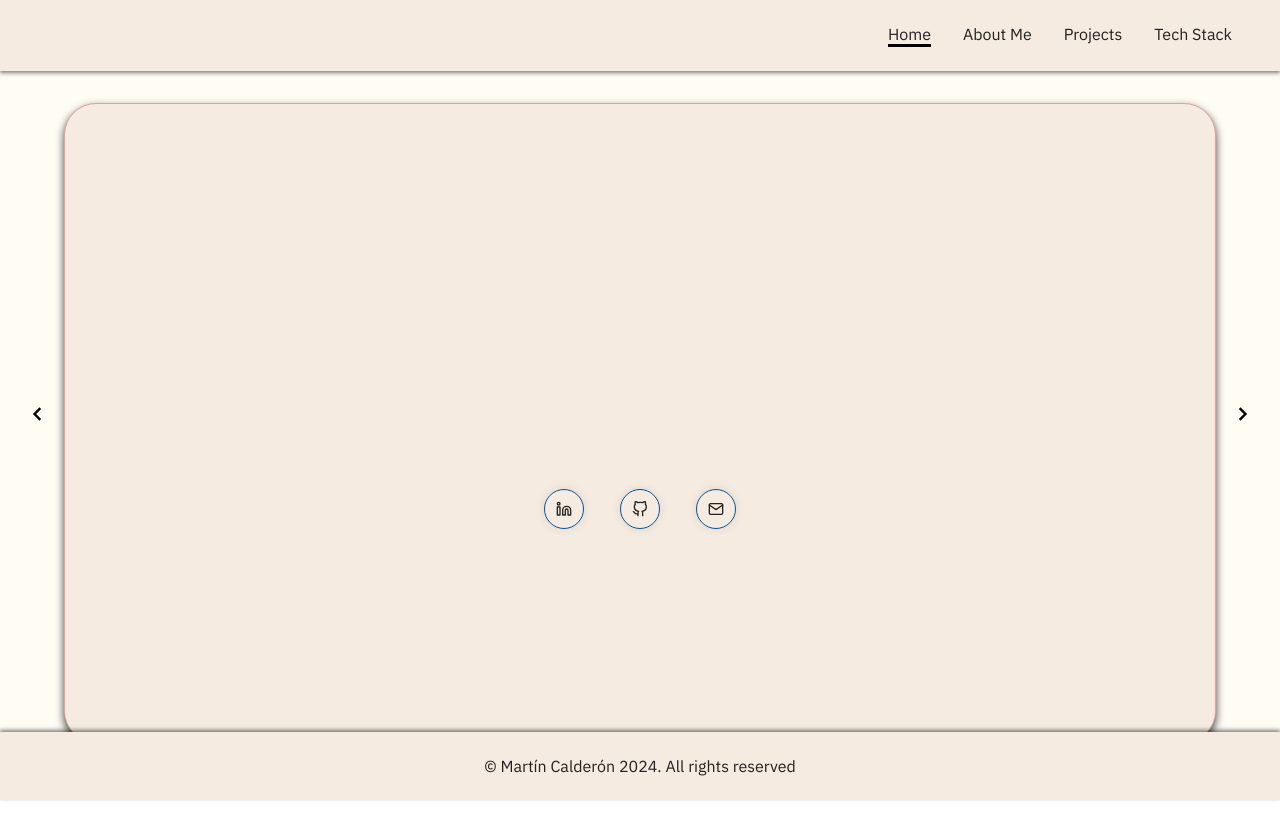
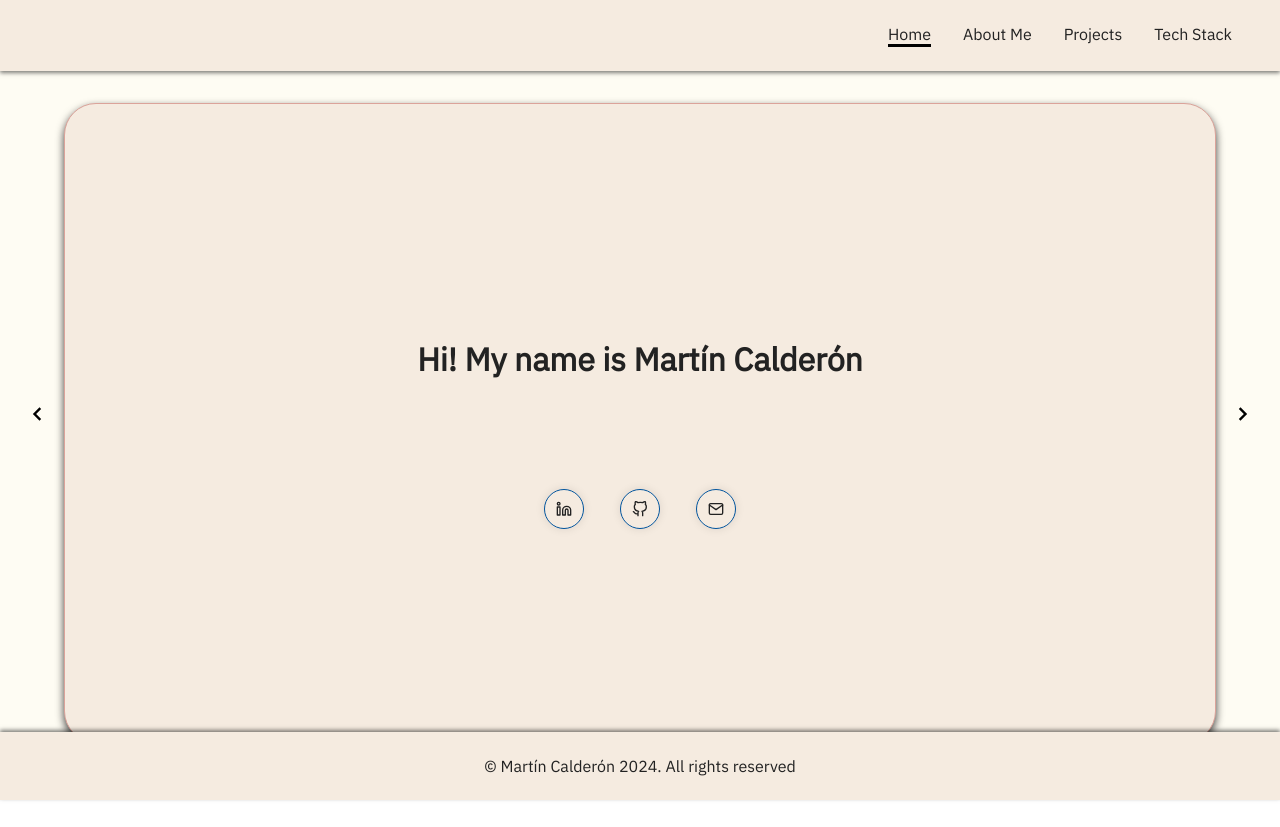
Before and after one commit to MartinDCalderonP/portfolio, a Next.js app: page / in a window 1280 px wide. Built offline with nearby package versions, Linux system fonts and the light colour scheme.

Commit message:
Remove typing effect for the main title in Home

```diff
--- a/components/Presentation/index.tsx
+++ b/components/Presentation/index.tsx
@@ -1,6 +1,6 @@
 import { FiGithub, FiLinkedin, FiMail } from 'react-icons/fi'
 import Card from 'components/Card'
-import { TypingH1, TypingH2, SocialIcons, IconButton } from './styles'
+import { TypingText, SocialIcons, IconButton } from './styles'
 
 const icons = [
   {
@@ -23,9 +23,9 @@ const icons = [
 const Presentation = () => {
   return (
     <Card>
-      <TypingH1>Hi! My name is Martín Calderón</TypingH1>
+      <h1>Hi! My name is Martín Calderón</h1>
 
-      <TypingH2>{"I'm a Full Stack Developer from Argentina 🇦🇷"}</TypingH2>
+      <TypingText>{"I'm a Full Stack Developer from Argentina 🇦🇷"}</TypingText>
 
       <SocialIcons
         initial={{ opacity: 0 }}
--- a/components/Presentation/styles.tsx
+++ b/components/Presentation/styles.tsx
@@ -1,15 +1,20 @@
 import styled from '@emotion/styled'
 import { motion } from 'framer-motion'
 
-const TypingText = `
+export const TypingText = styled(motion.h2)`
   display: block;
   white-space: nowrap;
   overflow: hidden;
   border-right: 0.15em solid;
 
   @keyframes blink-caret {
-    from, to { border-color: transparent }
-    50% { border-color: black }
+    from,
+    to {
+      border-color: transparent;
+    }
+    50% {
+      border-color: black;
+    }
   }
 
   @media (width < 48rem) {
@@ -19,27 +24,10 @@ const TypingText = `
     white-space: normal;
     text-align: center;
   }
-`
 
-export const TypingH1 = styled(motion.h1)`
-  ${TypingText}
-  animation: typingh1 2s steps(30, end), blink-caret 0.75s step-end infinite;
+  animation: typing 2s steps(30, end), blink-caret 0.75s step-end infinite;
 
-  @keyframes typingh1 {
-    from {
-      width: 0;
-    }
-    to {
-      width: 24ch;
-    }
-  }
-`
-
-export const TypingH2 = styled(motion.h2)`
-  ${TypingText}
-  animation: typingh2 2s steps(30, end), blink-caret 0.75s step-end infinite;
-
-  @keyframes typingh2 {
+  @keyframes typing {
     from {
       width: 0;
     }
```
